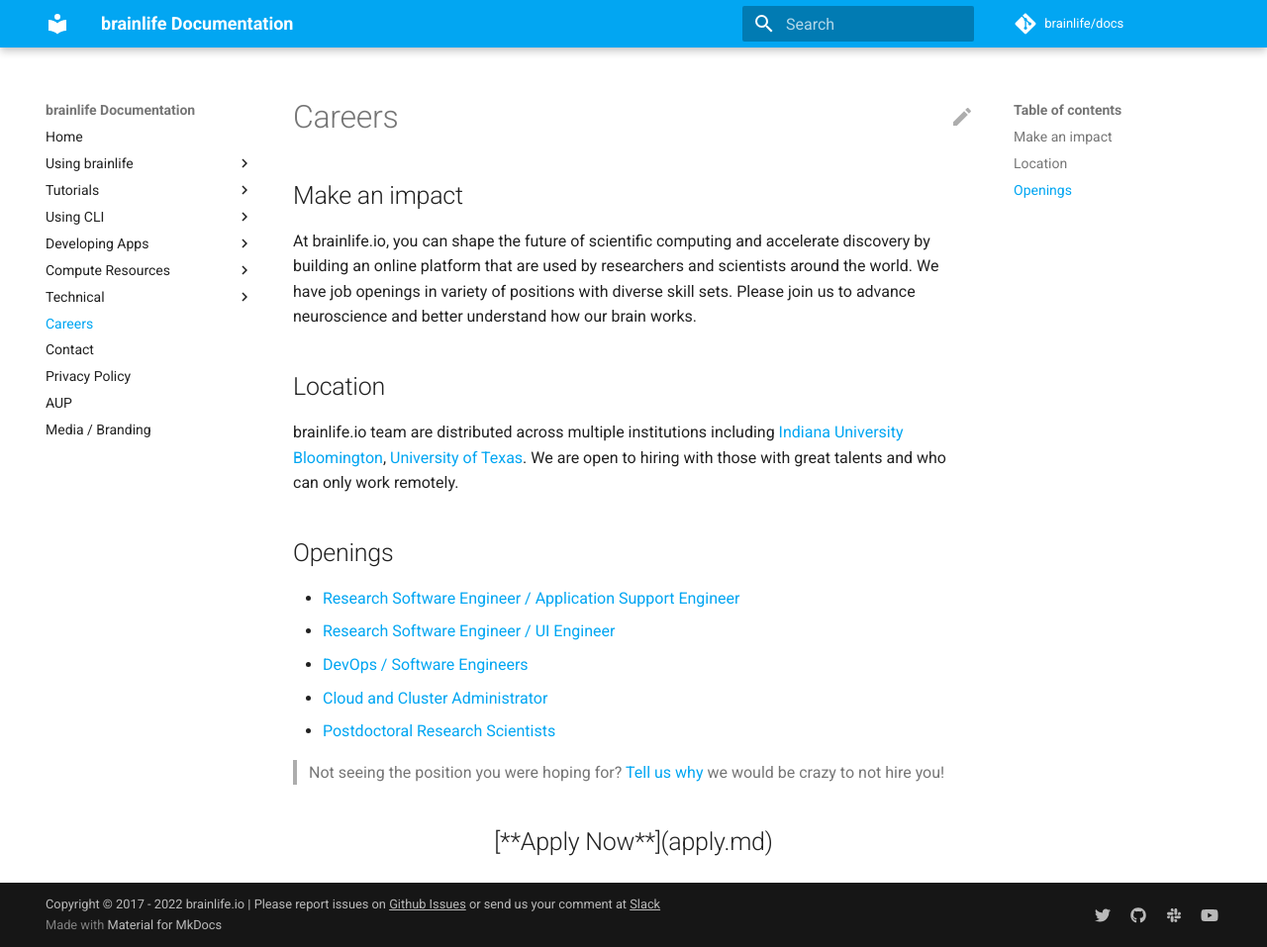
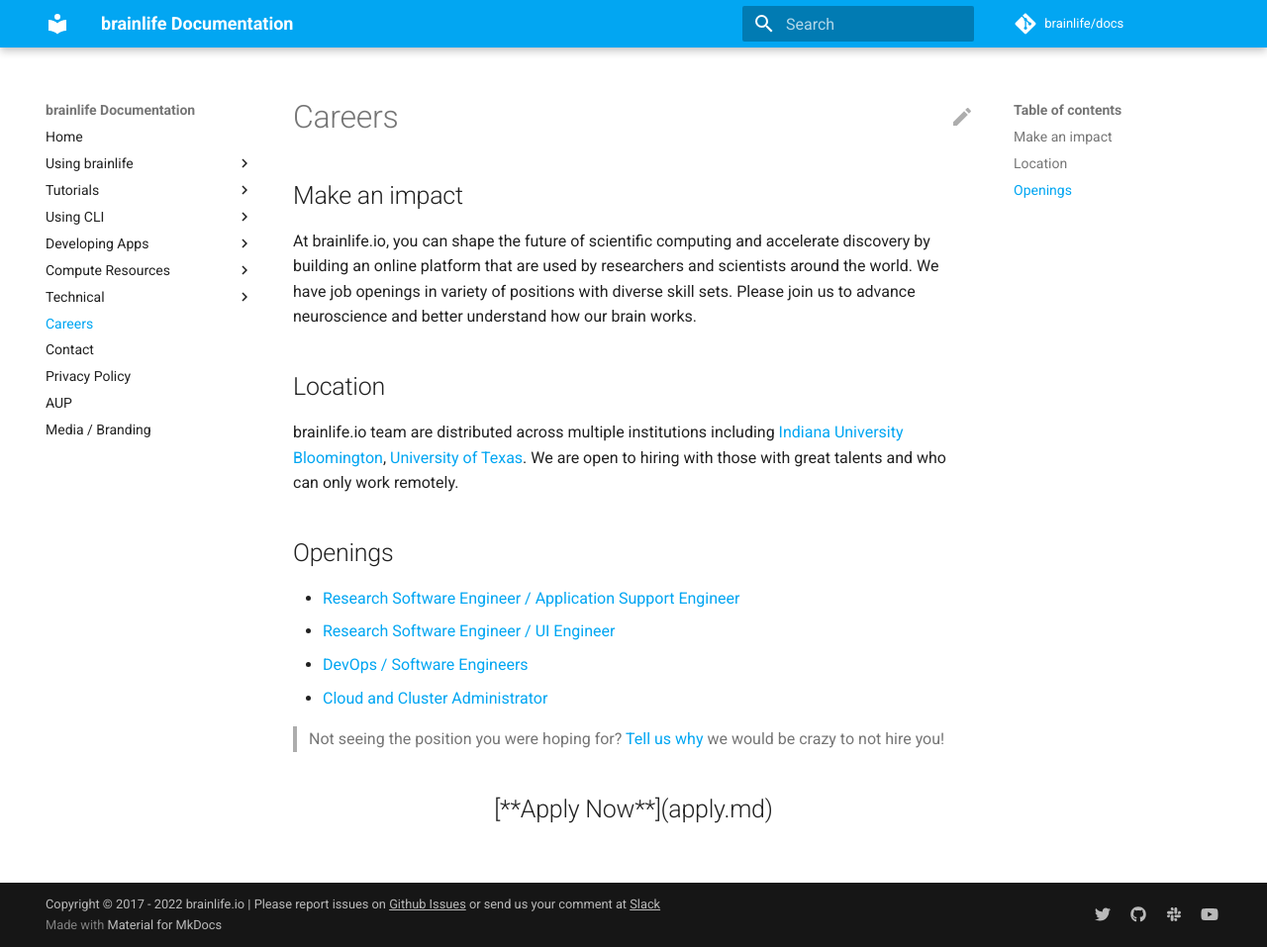
Before and after one commit to brainlife/docs, an MkDocs documentation site: the page built from docs/careers/jobs.md, in a window 1280 px wide and 957 px high. Shown: the whole window at 99% size. Built offline with MkDocs 1.6.1 and Material for MkDocs 9.7.7, drawn with Linux system fonts in a browser that asks for light colours; comment, search, counter and statistics services are not loaded.

```diff
--- a/docs/careers/jobs.md
+++ b/docs/careers/jobs.md
@@ -14,8 +14,8 @@ brainlife.io team are distributed across multiple institutions including [Indian
 * [Research Software Engineer / UI Engineer](rse_ui.md)
 * [DevOps / Software Engineers](devop.md)
 * [Cloud and Cluster Administrator](sysad.md)
-* [Postdoctoral Research Scientists](postdoc.md)
+<!-- * [Postdoctoral Research Scientists](postdoc.md) -->
 
-> Not seeing the position you were hoping for? [Tell us why](mailto:brlife@iu.edu) we would be crazy to not hire you!
+> Not seeing the position you were hoping for? [Tell us why](mailto:pestillilab@gmail.com) we would be crazy to not hire you!
 
 <center><h2>[**Apply Now**](apply.md)</h2></center>
```
Also changed, not shown: docs/careers/apply.md (+1 -1 lines).
